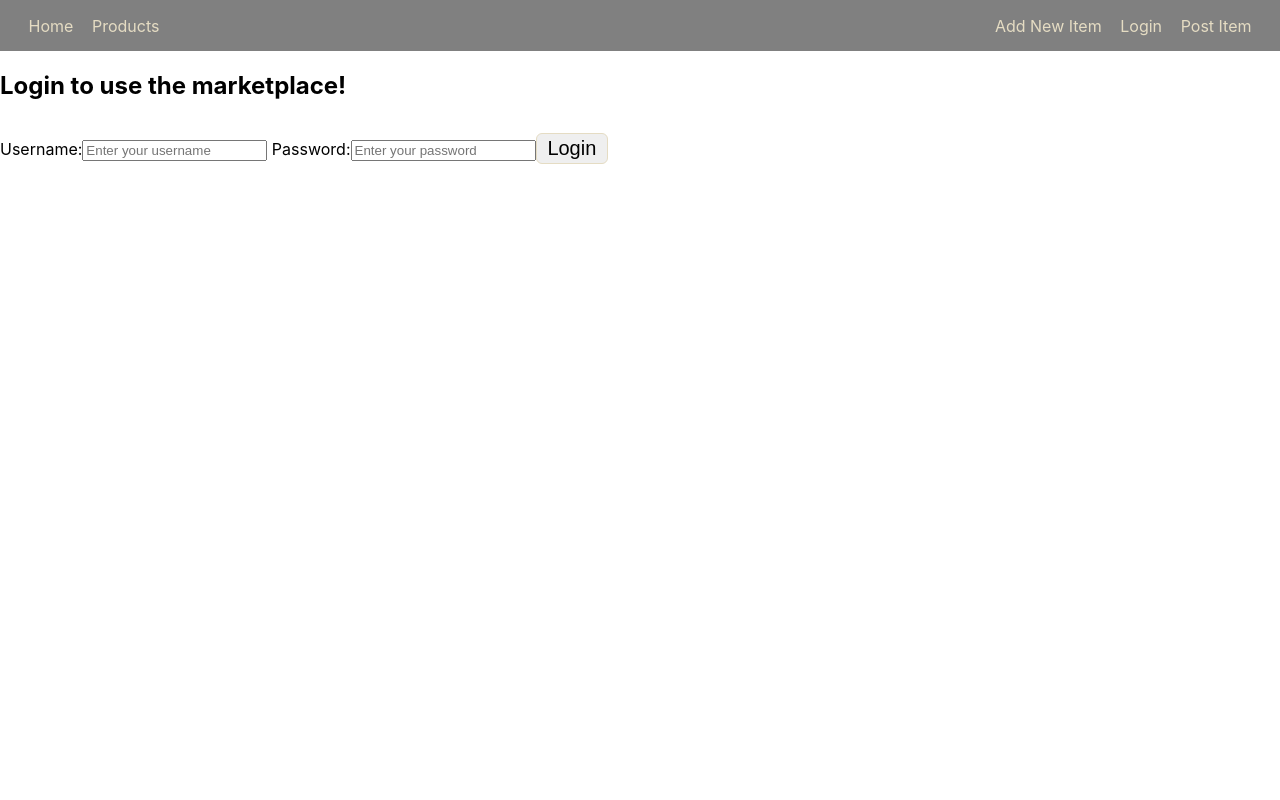
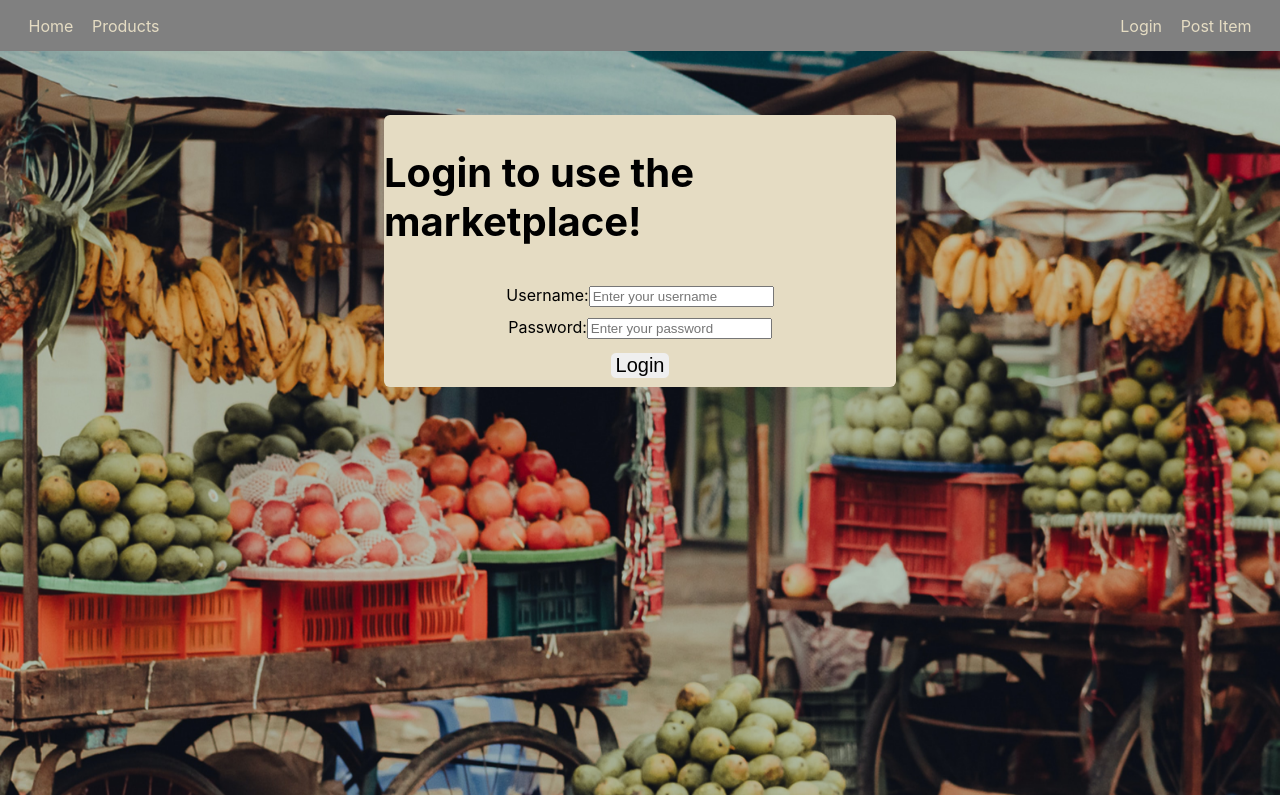
Before and after one commit to MingjunGeng/African-Marketplace-2-Group-front-end, a React (Create React App) app in the folder african-marketplace/: page /login in a window 1280 px wide. Built offline with nearby package versions, Linux system fonts and the light colour scheme.

Commit message:
set up axioswithauth, privateroute, styled login

```diff
--- a/african-marketplace/src/App.js
+++ b/african-marketplace/src/App.js
@@ -1,5 +1,5 @@
-import React from 'react';
-import { BrowserRouter as Router, Route, Switch, Link } from 'react-router-dom';
+import React, { useState } from 'react';
+import { BrowserRouter as Router, Route, Switch } from 'react-router-dom';
 import './App.css';
 
 import Header from './components/Header';
@@ -10,6 +10,9 @@ import Login from './components/Login';
 import AddItem from './components/AddItem';
 
 function App() {
+
+  const [items, setItems] = useState([]);
+
   return (
     <Router>
       <Header />
@@ -17,8 +20,8 @@ function App() {
       <Switch>
         <Route exact path="/" component={Home}/>
         <Route path="/login" component={Login} />
-        <Route path="/additem" component={AddItem} />
-        <Route path='/products'component={Products}/>
+        <Route path="/postitem" component={AddItem} setItems={setItems} items={items}/>
+        <Route path='/products'component={Products} setItems={setItems} items={items}/>
       </Switch>
     </Router>
   );
--- a/african-marketplace/src/CSS/Login.css
+++ b/african-marketplace/src/CSS/Login.css
@@ -0,0 +1,40 @@
+.login-card {
+    margin-top: 5%;
+    display: flex;
+    justify-content: center;
+    align-items: center;
+    flex-direction: column;
+    background-color: #E5DCC3;
+    border-radius: 6px;
+    width: 40%;
+}
+
+.login-container {
+    display: flex;
+    flex-direction: column;
+    align-items: center;
+    height: 93vh;
+    background-image: url('../imgs/kabita-darlami-lneMADustvA-unsplash.jpg');
+    background-position: center;
+    background-size: cover;
+}
+
+.login-form {
+    display: flex;
+    flex-direction: column;
+    justify-content: center;
+    align-items: center;
+    width: 100%;
+}
+
+.login-card h2 {
+    font-size: 2.5rem;
+}
+
+.login-inputs {
+    margin: 1%;
+}
+
+.login-card button {
+    margin: 1.5%;
+}
--- a/african-marketplace/src/components/Header.js
+++ b/african-marketplace/src/components/Header.js
@@ -11,7 +11,6 @@ const Header = () => {
                 <Link className="link" to='/products'>Products</Link>
             </div>
             <div className="right-links">
-                <Link className="link" to='/additem'>Add New Item</Link>
                 <Link className="link" to='/login'>Login</Link>
                 <Link className="link" to='/postitem'>Post Item</Link>
             </div>
--- a/african-marketplace/src/components/Login.js
+++ b/african-marketplace/src/components/Login.js
@@ -35,9 +35,11 @@ const Login = () => {
 
 
     return(
-        <div>
-            <h2> Login to use the marketplace! </h2>
-            <form onSubmit={handleSubmit}>
+        <div className="login-container">
+            <div className="login-card">
+                <h2>Login to use the marketplace!</h2>
+                <form className="login-form" onSubmit={handleSubmit}>
+                    <div className="login-inputs">
                         <label> Username:
                             <input
                                 type="text"
@@ -47,6 +49,8 @@ const Login = () => {
                                 onChange={handleChange}
                             />
                         </label>
+                    </div>
+                    <div className="login-inputs">
                         <label> Password:
                             <input
                                 type="password"
@@ -56,8 +60,10 @@ const Login = () => {
                                 onChange={handleChange}
                             />
                         </label>
+                    </div>
                     <button className="home-btn">Login</button>
                 </form>
+            </div>
         </div>
     )
 }
```
Also changed, not shown: african-marketplace/src/Helpers/AxiosWithAuth.js (added, +13 -0 lines), african-marketplace/src/components/PrivateRoute.js (added, +14 -0 lines). Lines whose indentation alone changed are shown as unchanged.
